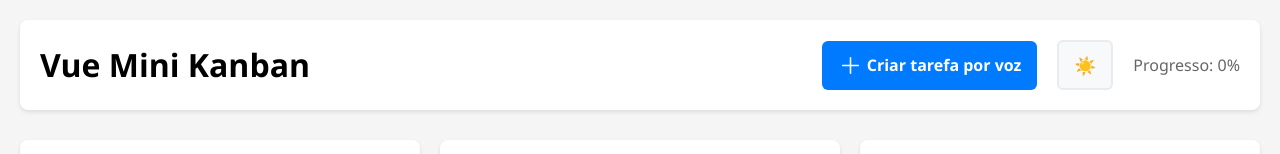
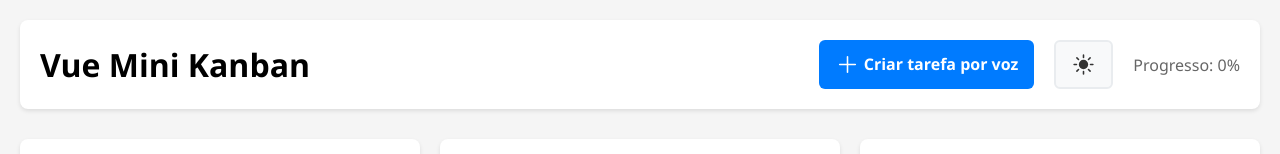
Before and after one commit to stamorim28/vue-mini-kanban, a Vue app: page / in a window 1280 px wide. Shown: the top 154 px of the page. Built offline with nearby package versions, Linux system fonts and the light colour scheme.

Commit message:
style: toggle icon

```diff
--- a/src/components/DarkModeToggle.vue
+++ b/src/components/DarkModeToggle.vue
@@ -1,5 +1,6 @@
 <script setup>
 import { useKanbanStore } from '@/stores'
+import { MoonIcon, SunIcon } from '@heroicons/vue/24/solid'
 
 const store = useKanbanStore()
 </script>
@@ -10,9 +11,8 @@ const store = useKanbanStore()
     class="dark-mode-toggle"
     :class="{ 'dark-mode-toggle--active': store.darkMode }"
   >
-    <span class="dark-mode-toggle__icon">
-      {{ store.darkMode ? '🌙' : '☀️' }}
-    </span>
+    <MoonIcon v-if="store.darkMode" style="height: 25px" />
+    <SunIcon v-if="!store.darkMode" style="height: 25px" />
   </button>
 </template>
 
```
